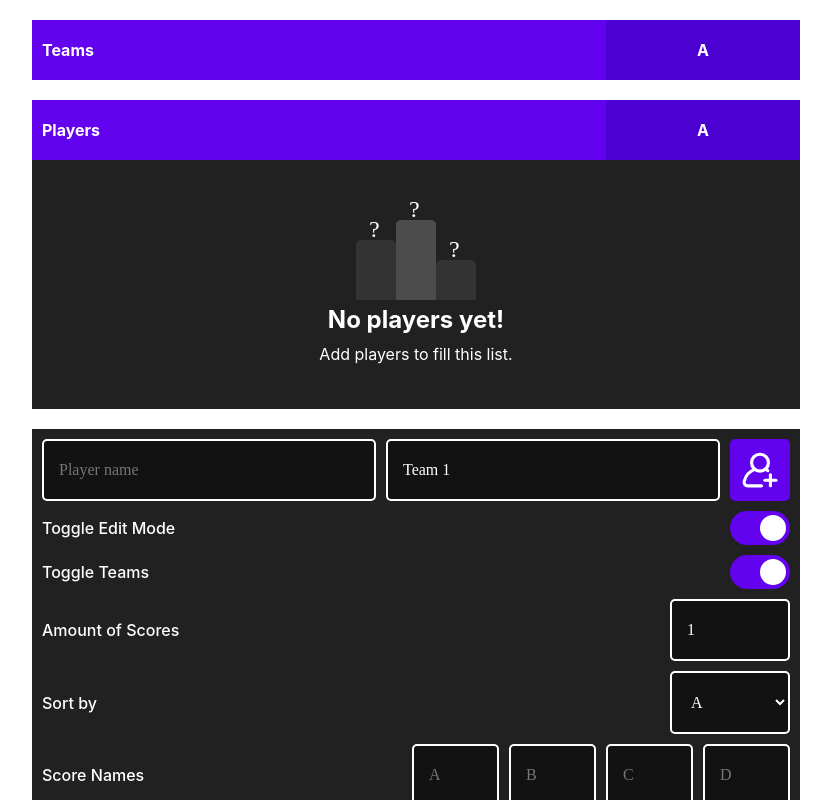
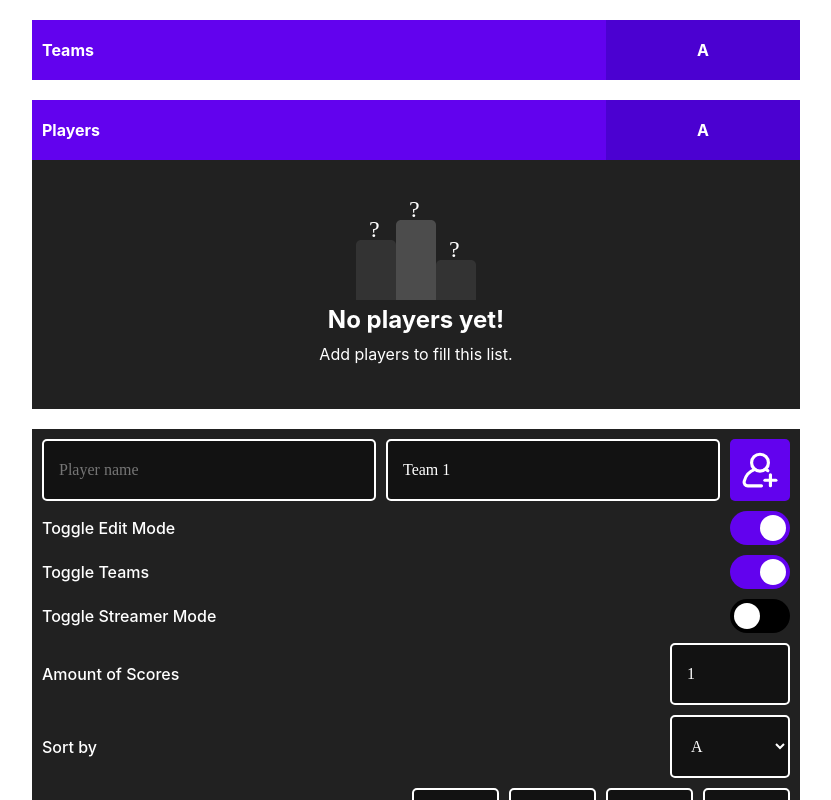
Before and after one commit to TxaiPereira/Leaderboard, a React (Create React App) app: page / in a window 1280 px wide. Both pictures are taken after a click on the label 984 px from the left and 528 px from the top of the page. Shown: the whole page, without its empty margins (224-1055 px from the left). Built offline with nearby package versions, Linux system fonts and the light colour scheme.

Commit message:
added streamermode

```diff
--- a/src/App.js
+++ b/src/App.js
@@ -344,7 +344,7 @@ function App() {
           </SliderLabel>
         </OptionWrapper>
 
-        <OptionWrapper toggleStreamerMode={toggleStreamerMode}>
+        <OptionWrapper isEditMode={isEditMode}>
           <Label>Toggle Streamer Mode</Label>
           <SliderLabel>
             <SliderCheckbox
--- a/src/styles.js
+++ b/src/styles.js
@@ -36,7 +36,7 @@ export const Main = styled.main`
   width: 100%;
   margin: 0;
   @media only screen and (min-width: 992px) {
-    margin: 0 auto;
+    margin: ${(props) => (props.isStreamerMode === true ? "0" : "0 auto")};
     width: 60%;
   }
 `;
```
